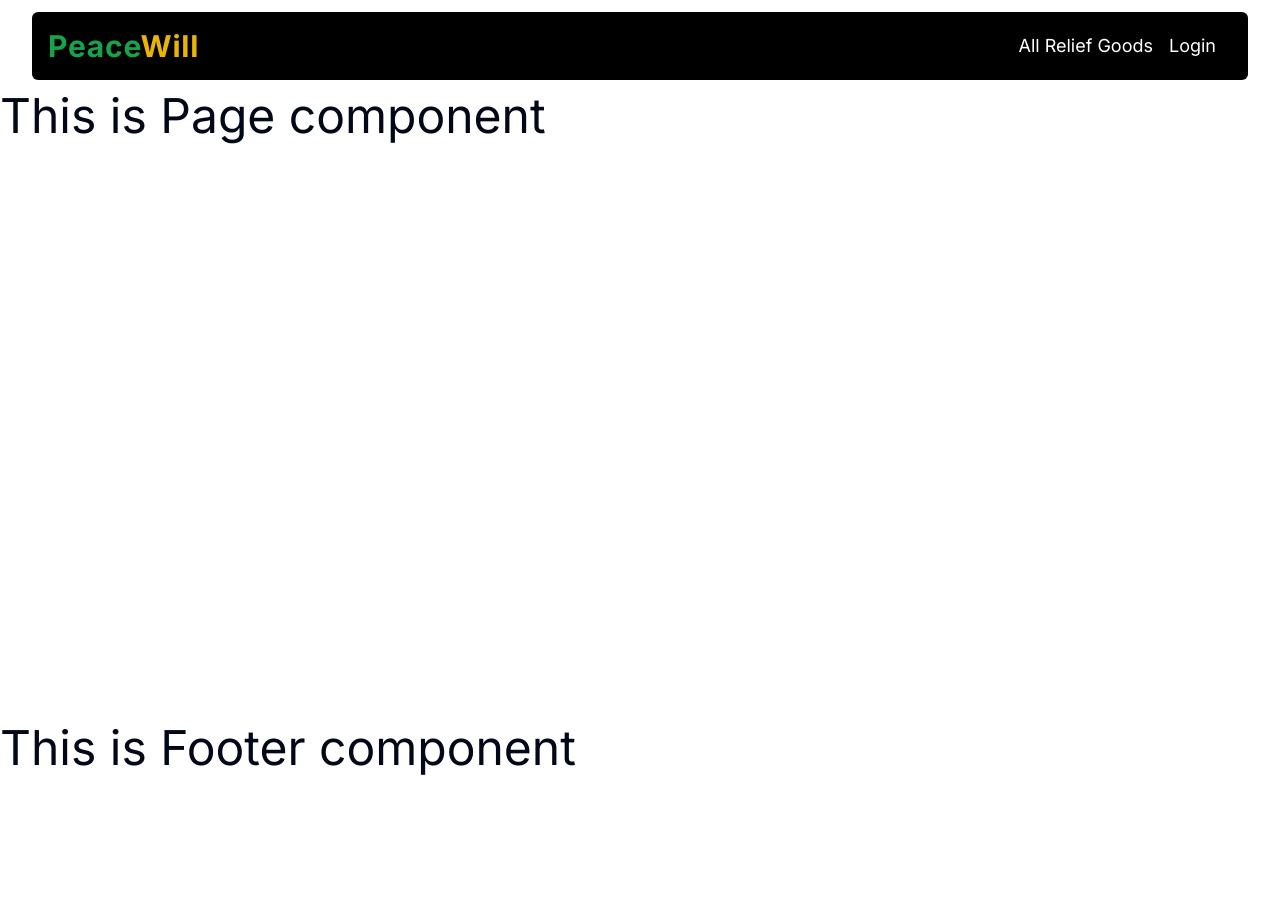
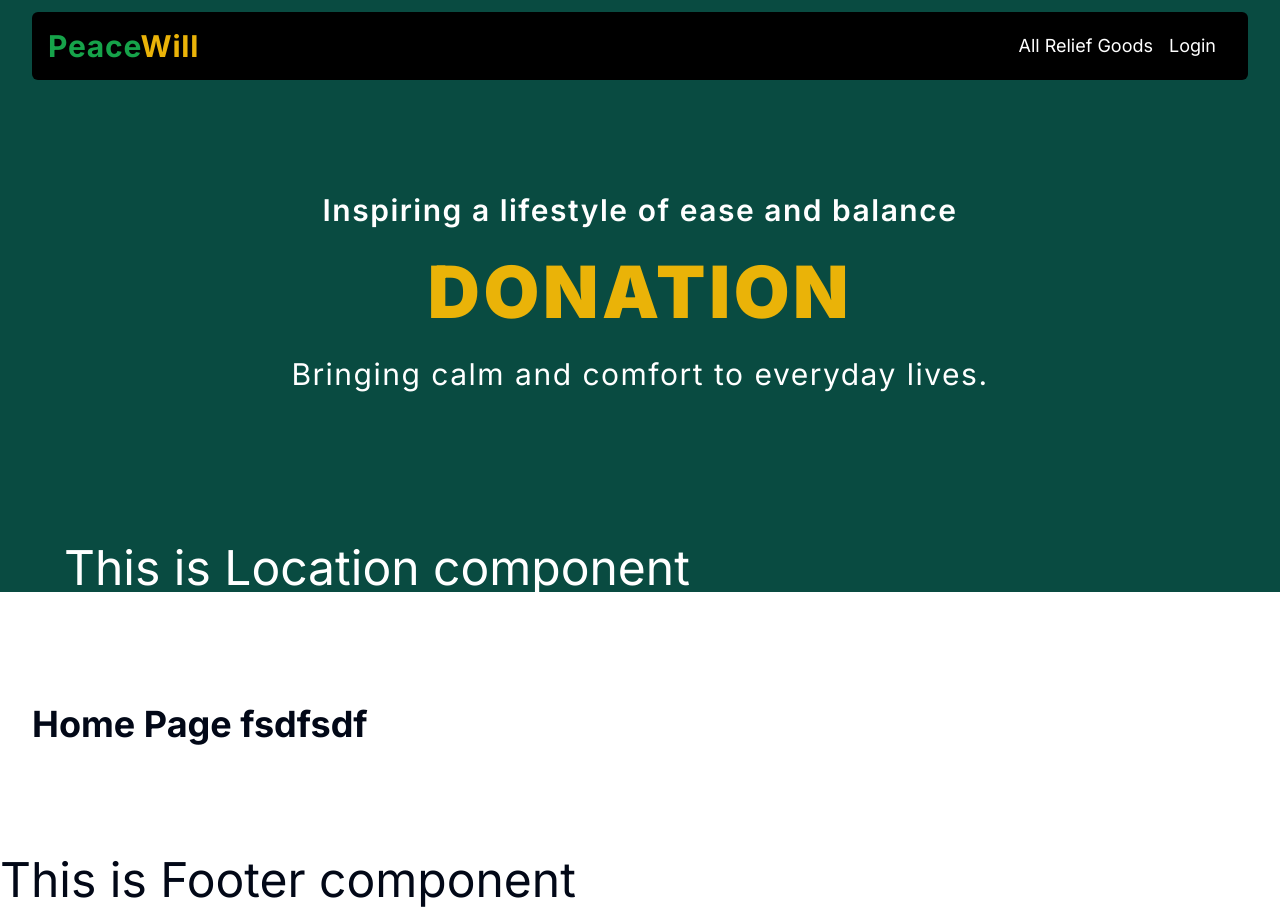
Before and after one commit to Abdullah149081/relife-goods, a Next.js app in the folder Relife-frontend/: page / in a window 1280 px wide. Before the commit the page ends 800 px from the top, so only its background shows below. Built offline with nearby package versions, Linux system fonts and the light colour scheme.

Commit message:
Add allReliefGoods page component and Add Banner section

```diff
--- /dev/null
+++ b/Relife-frontend/src/app/(common-pages)/(home)/allReliefGoods/page.tsx
@@ -0,0 +1,9 @@
+const Page = () => {
+  return (
+    <div>
+      <h1>This is Page component allReliefGoods</h1>
+    </div>
+  );
+};
+
+export default Page;
--- a/Relife-frontend/src/app/(common-pages)/(home)/page.tsx
+++ b/Relife-frontend/src/app/(common-pages)/(home)/page.tsx
@@ -1,7 +1,15 @@
+import Banner from "@/components/shared/Header/Banner";
+import Container from "@/components/ui/container";
+
 const Page = () => {
   return (
     <div>
-      <h1>This is Page component</h1>
+      <div className="relative min-h-[calc(100vh-300px)]">
+        <Banner />
+      </div>
+      <Container className="r-my">
+        <h1 className="text-4xl font-bold">Home Page fsdfsdf</h1>
+      </Container>
     </div>
   );
 };
--- /dev/null
+++ b/Relife-frontend/src/components/shared/Header/Banner.tsx
@@ -0,0 +1,28 @@
+import Container from "@/components/ui/container";
+import Location from "./Location";
+
+const Banner = () => {
+  return (
+    <div className="absolute inset-0 -top-[100px] -z-50 w-full bg-[#0a5348]">
+      <div className="absolute inset-0 bg-black/10"></div>
+      <Container className="relative h-full">
+        <div className="flex h-full items-center justify-center">
+          <div className="flex flex-col items-center gap-7">
+            <p className="text-3xl font-semibold tracking-wider text-white">
+              Inspiring a lifestyle of ease and balance
+            </p>
+            <h1 className="text-7xl font-black tracking-wider text-yellow-500">
+              DONATION
+            </h1>
+            <p className="text-3xl tracking-wider text-white">
+              Bringing calm and comfort to everyday lives.
+            </p>
+          </div>
+        </div>
+        <Location />
+      </Container>
+    </div>
+  );
+};
+
+export default Banner;
--- a/Relife-frontend/src/components/shared/Header/Header.tsx
+++ b/Relife-frontend/src/components/shared/Header/Header.tsx
@@ -13,18 +13,22 @@ const Header = () => {
     },
   ];
   return (
-    <Container>
+    <Container className="sticky top-0">
       {/* logo */}
-      <div className="my-3 flex items-center justify-between bg-black p-4 rounded-md">
-        <div>
+      <div className="relative z-0 my-3 flex items-center justify-between rounded-md bg-black p-4">
+        <Link href={"/"}>
           <p className="text-3xl font-bold tracking-wide">
             <span className="text-green-600">Peace</span>
             <span className="text-yellow-500">Will</span>
           </p>
-        </div>
-        <div className="space-x-4 mr-4">
+        </Link>
+        <div className="mr-4 space-x-4">
           {nabVar.map((item, index) => (
-            <Link key={index} href={item.link} className="text-lg text-white hover:text-yellow-500 duration-200 hover:underline underline-offset-8 decoration-2">
+            <Link
+              key={index}
+              href={item.link}
+              className="text-lg text-white decoration-2 underline-offset-8 duration-200 hover:text-yellow-500 hover:underline"
+            >
               {item.name}
             </Link>
           ))}
--- /dev/null
+++ b/Relife-frontend/src/components/shared/Header/Location.tsx
@@ -0,0 +1,13 @@
+import Container from "@/components/ui/container";
+
+const Location = () => {
+  return (
+    <div className="absolute bottom-0">
+      <Container className="flex w-full items-center justify-center">
+        <h1 className="text-white"> This is Location component</h1>
+      </Container>
+    </div>
+  );
+};
+
+export default Location;
--- a/Relife-frontend/src/styles/components.css
+++ b/Relife-frontend/src/styles/components.css
@@ -2,4 +2,7 @@
   .relife-container {
     @apply mx-auto max-w-[1400px] px-4 lg:px-8 2xl:px-0;
   }
+  .r-my {
+    @apply my-28;
+  }
 }
```
